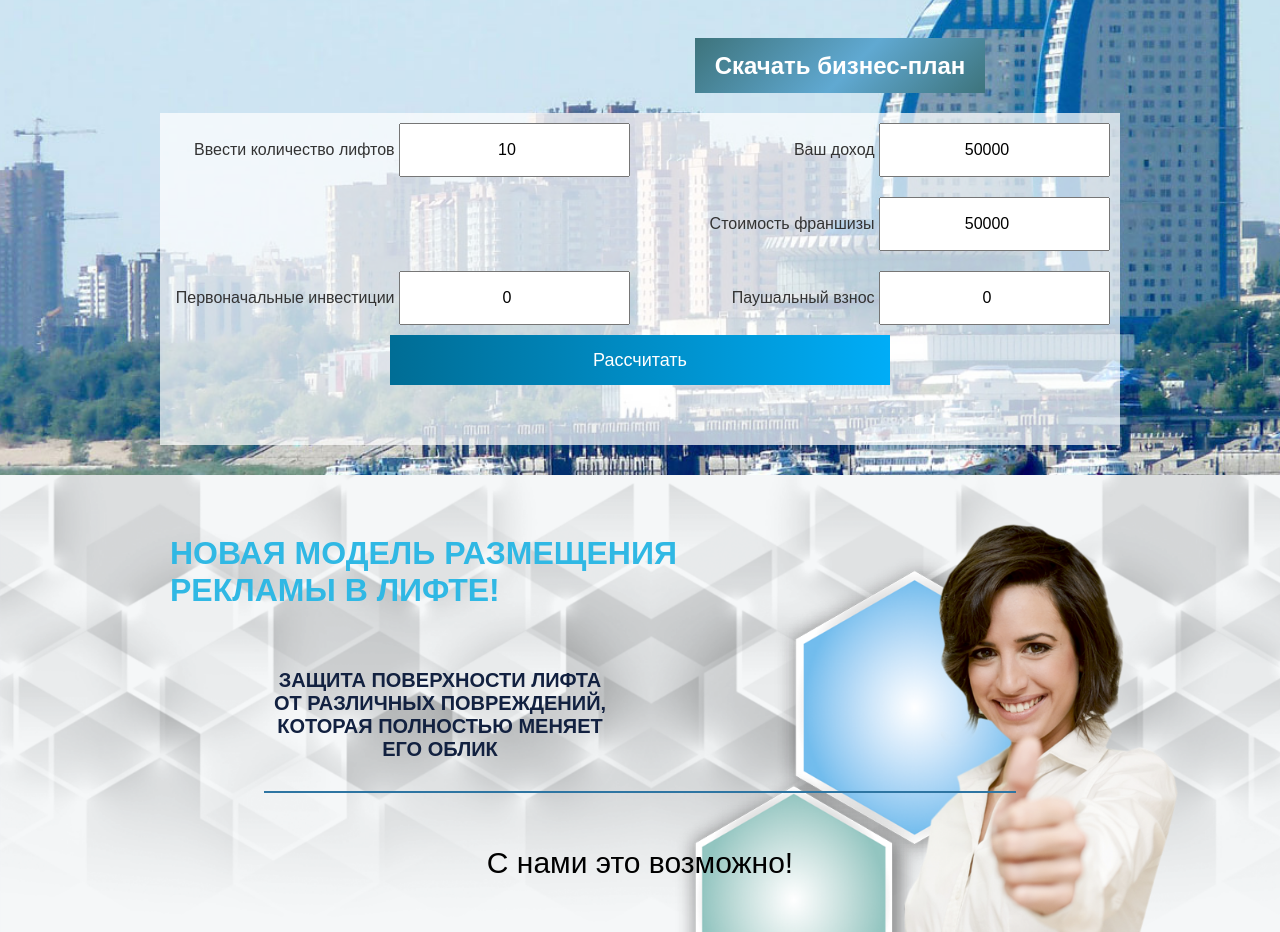
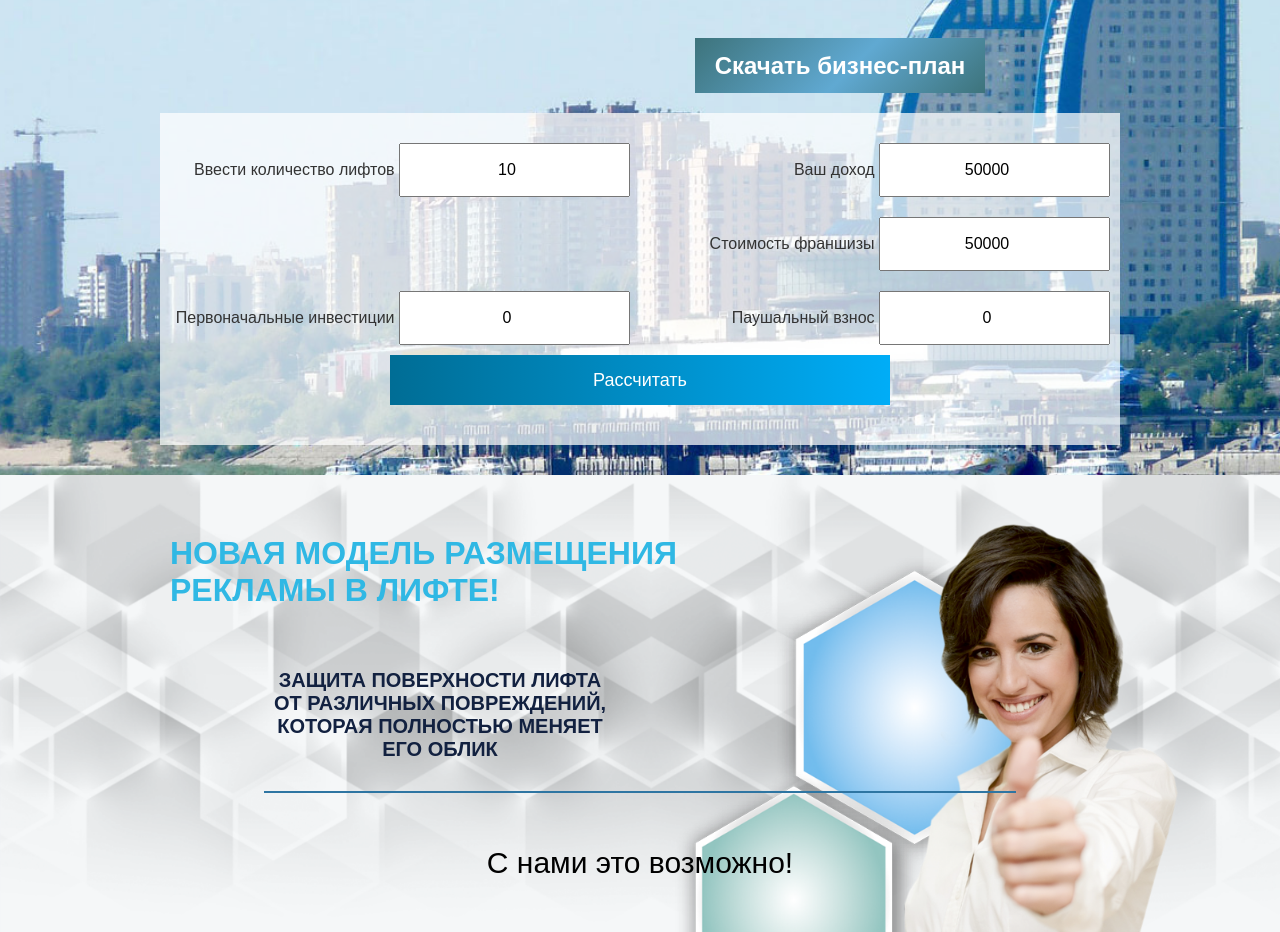
Before and after one commit to od-5/elite, a Django app: page /franchise/ in a window 1280 px wide. Shown: the part 831-1763 px from the top of the page. Run offline with Django 3.2, Linux system fonts and the light colour scheme; data that the repository does not hold is empty; some libraries are stand-ins or nearby versions.

Commit message:
add calc

```diff
--- a/static/css/franchise.css
+++ b/static/css/franchise.css
@@ -1838,7 +1838,7 @@ a.button {
 }
 .franchise-calc {
   background-color: rgba(255, 255, 255, 0.72);
-  padding-bottom: 40px;
+  padding: 20px 0;
   margin: 20px 0;
 }
 .franchise-calc .calc-line {
--- a/static/css/franchise.less
+++ b/static/css/franchise.less
@@ -179,7 +179,7 @@ a.button {
     background-color: rgba(255, 255, 255, 0.72);
     //background: url(../img/franchise/franchise-ticket__bg.jpg) no-repeat 50% 0;
     //background-size: cover;
-    padding-bottom: 40px;
+    padding: 20px 0;
     margin: 20px 0;
     .calc {
       &-line {
```
